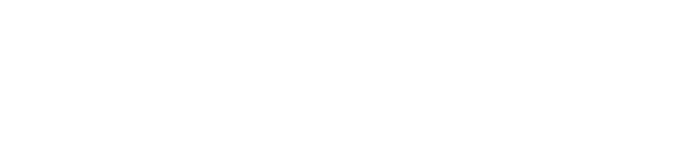
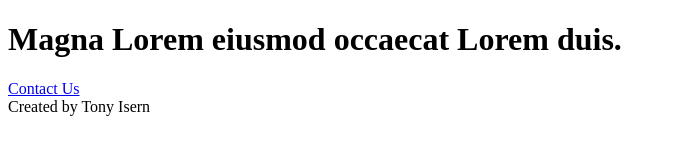
Before and after one commit to OptimisticTrousers/basic-informational-site, a website: page index.html in a window 1280 px wide. Shown: the whole page, without its empty margins (0-676 px from the left). Drawn offline with Linux system fonts and the light colour scheme.

```diff
--- a/index.html
+++ b/index.html
@@ -7,6 +7,12 @@
     <title>Document</title>
 </head>
 <body>
-
+   <main>
+    <h1>Magna Lorem eiusmod occaecat Lorem duis.</h1>
+    <a href="contact-me.html">
+        Contact Us
+    </a>
+   </main>
+   <footer>Created by Tony Isern</footer>
 </body>
 </html>
```
Also changed, not shown: package.json (added, +24 -0 lines), 2 other files.
